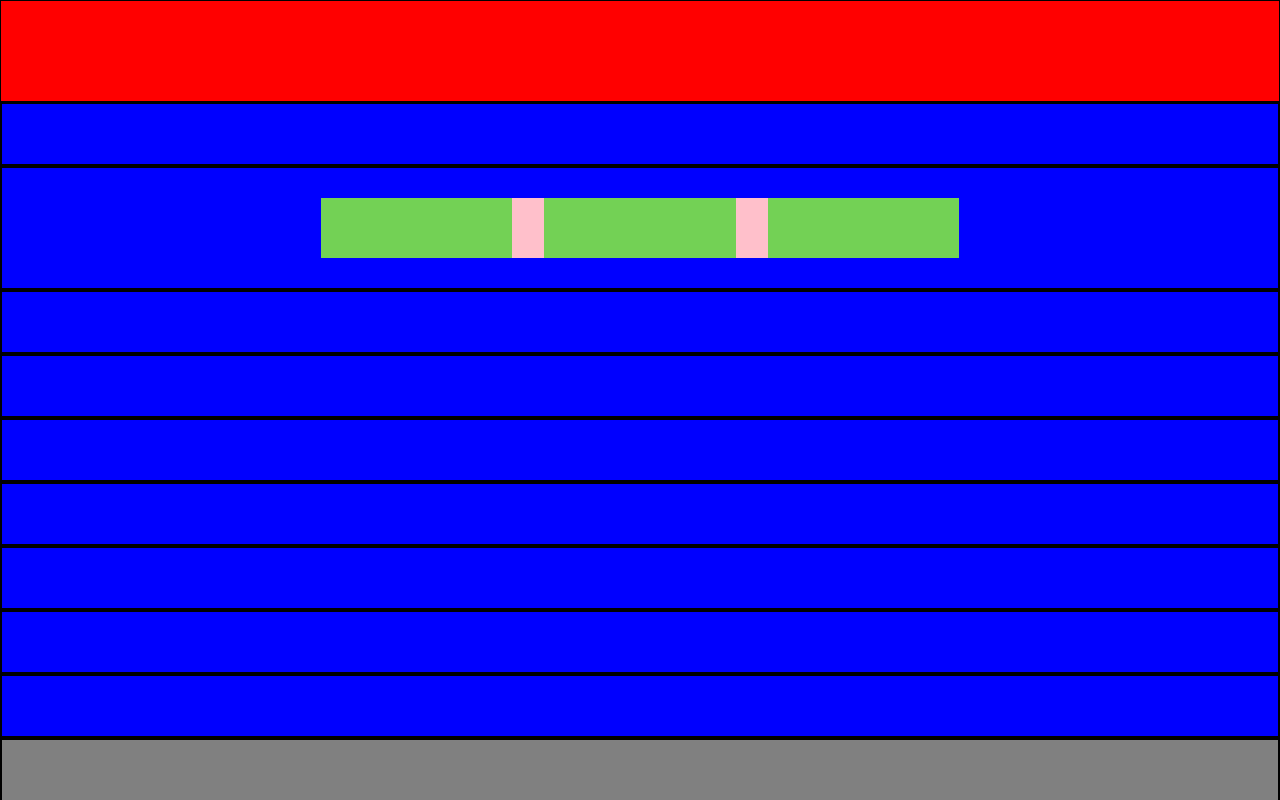
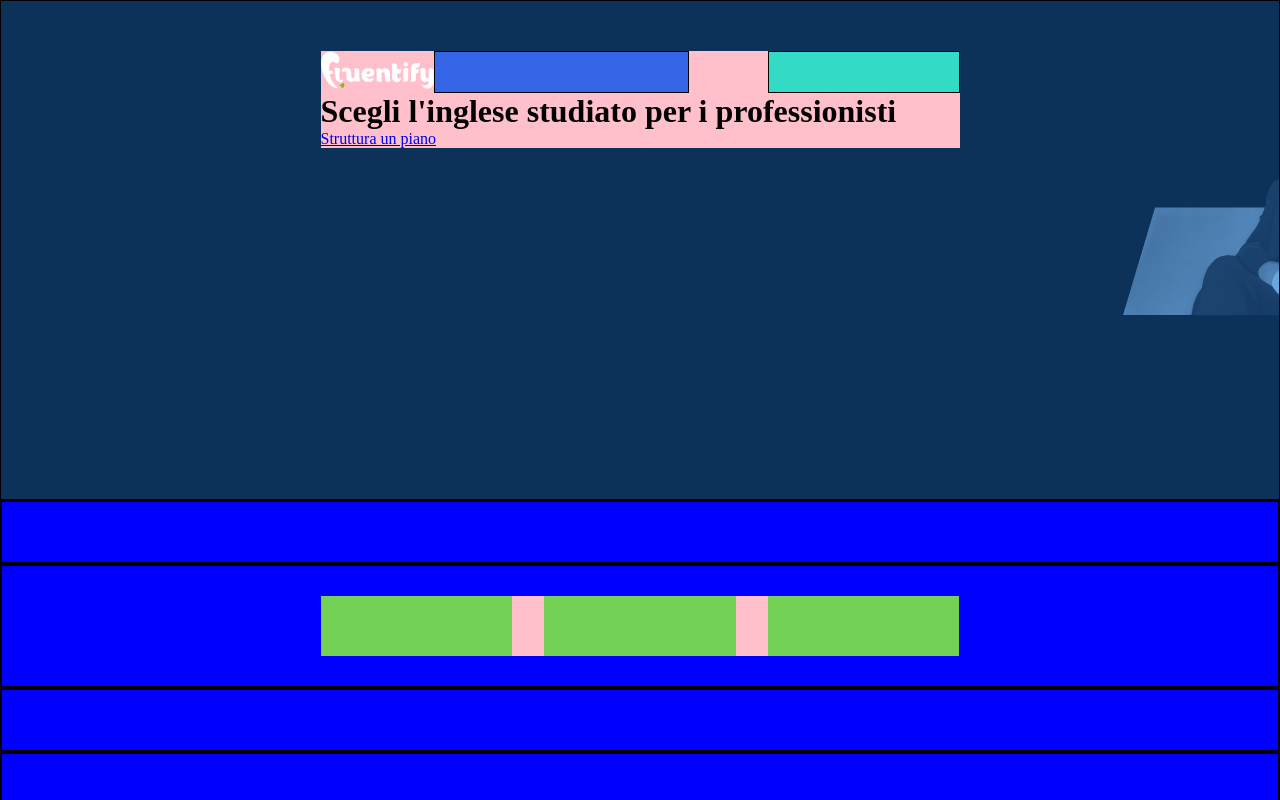
Before and after one commit to GimmikZart/html-css-fluentify-lc, a plain HTML site: page index.html in a window 1280 px wide. Shown: the top 800 px of the page. Drawn offline with Linux system fonts and the light colour scheme.

Commit message:
Struttura header

```diff
--- a/css/style.css
+++ b/css/style.css
@@ -34,12 +34,42 @@
 
 /* PARTE ALTA---------------------------------------*/
 header {
-
+  /* debug */
   padding: 50px 0px;
   background-color: red;
   border: 1px solid black;
+  /* fine debug */
+  min-height: 500px;
+  background-image: url(../img/oldman.png);
+  background-repeat: no-repeat;
+  background-size:40%;
+  background-position: 1122px 100px;
+  background-color: #0d325a;
+}
+header img {
+  float: left;
 }
 
+#mainnav {
+  /* debug */
+  width: 40%;
+  padding: 20px 0;
+  background-color: rgb(55, 101, 232);
+  border: 1px solid black;
+  /* fine debug */
+  float: left;
+}
+
+#navlogin {
+  /* debug */
+  width: 30%;
+  padding: 20px 0;
+  background-color: rgb(51, 218, 198);
+  border: 1px solid black;
+  /* fine debug */
+  float: right;
+
+}
 /* CONTENUTO SEZIONI-------------------------------- */
 section {
   padding: 30px 0;
--- a/index.html
+++ b/index.html
@@ -8,7 +8,25 @@
   <body>
     <!-- PARTE ALTA---------------------------------->
     <header>
-      <div class="contenuti">
+      <div class="centratura clearfix">
+        <!-- BARRA DI NAVIGAZIONE -->
+        <img src="img/logo.svg" alt="logo">
+        <nav id="mainnav">
+
+        </nav>
+        <nav id="navlogin">
+
+        </nav>
+      </div>
+
+      <!-- JUMBOTRON -->
+      <div class="centratura">
+        <h1>
+          Scegli l'inglese studiato per i professionisti
+        </h1>
+        <a href="#">Struttura un piano</a>
+
+
 
       </div>
 
```
Also changed, not shown: img/logo.svg (added), img/oldman.png (added), img/vecchi.JPG (added), img/vecchiveri.JPG (added).
